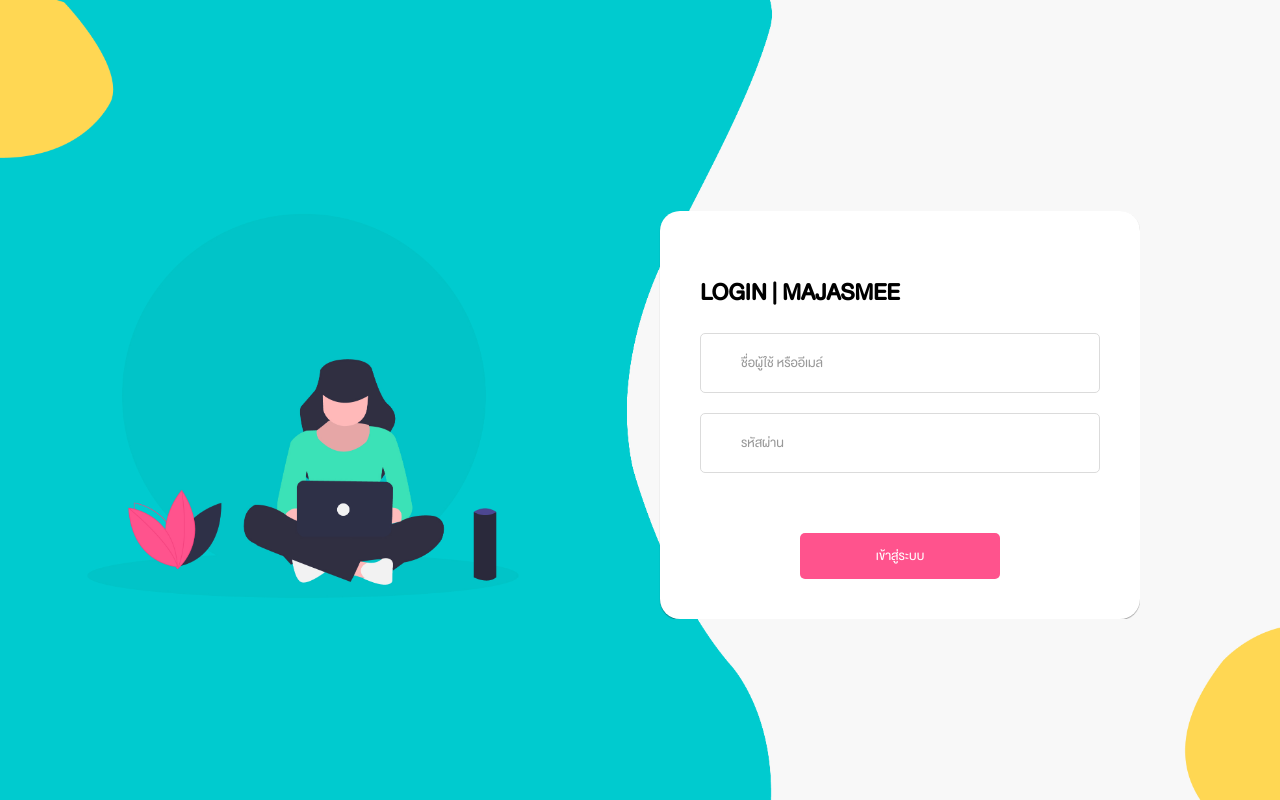
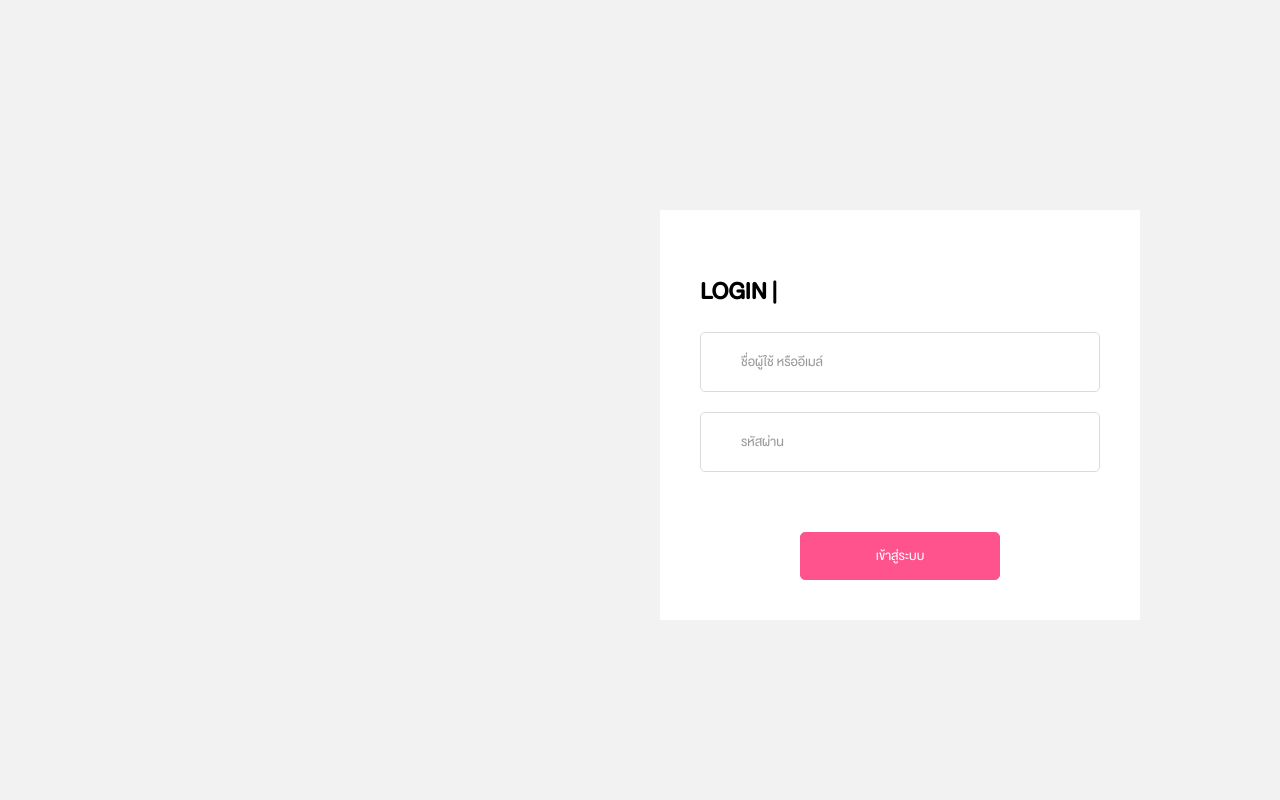
Before and after one commit to meencodes/react-sasukpattani, a React (Create React App) app: page / in a window 1280 px wide. Built offline with nearby package versions, Linux system fonts and the light colour scheme.

Commit message:
add background login

```diff
--- a/src/components/Login.js
+++ b/src/components/Login.js
@@ -1,7 +1,7 @@
 import React, { Component } from 'react';
 import { Redirect } from 'react-router-dom';
 import axios from 'axios';
-import bg from '../image/background01.jpg';
+import bg from '../image/background02.jpg';
 import styled from 'styled-components';
 import GlobalStyle from '../theme/globalStyle';
 
@@ -87,15 +87,15 @@ class App extends Component {
                 <GlobalStyle />
                 <Info1>
                     <Session1>
-                        <InfoImg1>
+                        {/* <InfoImg1>
                             <BackgroundImage src={bg} alt="saron" sizes="180vh" />
 
-                        </InfoImg1>
+                        </InfoImg1> */}
                     </Session1>
                     <Containerlogin100>
                         <FormLogin100>
                             <Form100>
-                                <h1>LOGIN | MAJASMEE</h1>
+                                <h1>LOGIN |</h1>
                                 <Input type="text" name="username" placeholder="ชื่อผู้ใช้ หรืออีเมล์" value={this.state.username} onChange={this.onChange} />
                                 <Input type="password" name="password" placeholder="รหัสผ่าน" value={this.state.password} onChange={this.onChange} />
 
@@ -117,6 +117,7 @@ const Info1 = styled.div`
   overflow: hidden;
   position: absolute;
   font-family: AmeenDev;
+  background: #f2f2f2;
 `
 const Session1 = styled.div`
   top: 0;
@@ -167,12 +168,12 @@ const FormLogin100 = styled.div`
 const Form100 = styled.div`
   width: 40%;
   background: white;
-  border-radius: 20px;
+  /* border-radius: 20px; */
   position: relative;
   display: flex;
   flex-wrap: wrap;
   padding: 40px 40px 40px 40px;
-  box-shadow: 0 1px 1px rgba(0,0,0,0.12), 0 1px 1px rgba(0,0,0,0.24);
+  /* box-shadow: 0 1px 1px rgba(0,0,0,0.12), 0 1px 1px rgba(0,0,0,0.24); */
 
   @media (max-width: 992px) {
     width: 60%;
@@ -211,7 +212,7 @@ const Input = styled.input`
 
   &:active,
   &:focus {
-    border: 1px solid #F4427E;
+    border: 1px solid #ff538d;
     /* transition: all 0.4s;
     transform: scaleX(1.1) scaleY(1.1); */
   }
@@ -236,13 +237,16 @@ const Button = styled.button`
   border-radius: 5px;
   color: white;
   outline: none;
-  border: none;
+  border: 1px solid #ff538d;
   cursor: pointer;
+
 
   &:active,
   &:focus,
   &:hover {
-      background: #F4427E;
+      color: #ff538d;
+      border: 1px solid #ff538d;
+      background: transparent;
   }
 `
 
```
Also changed, not shown: src/image/background02.jpg (added).
